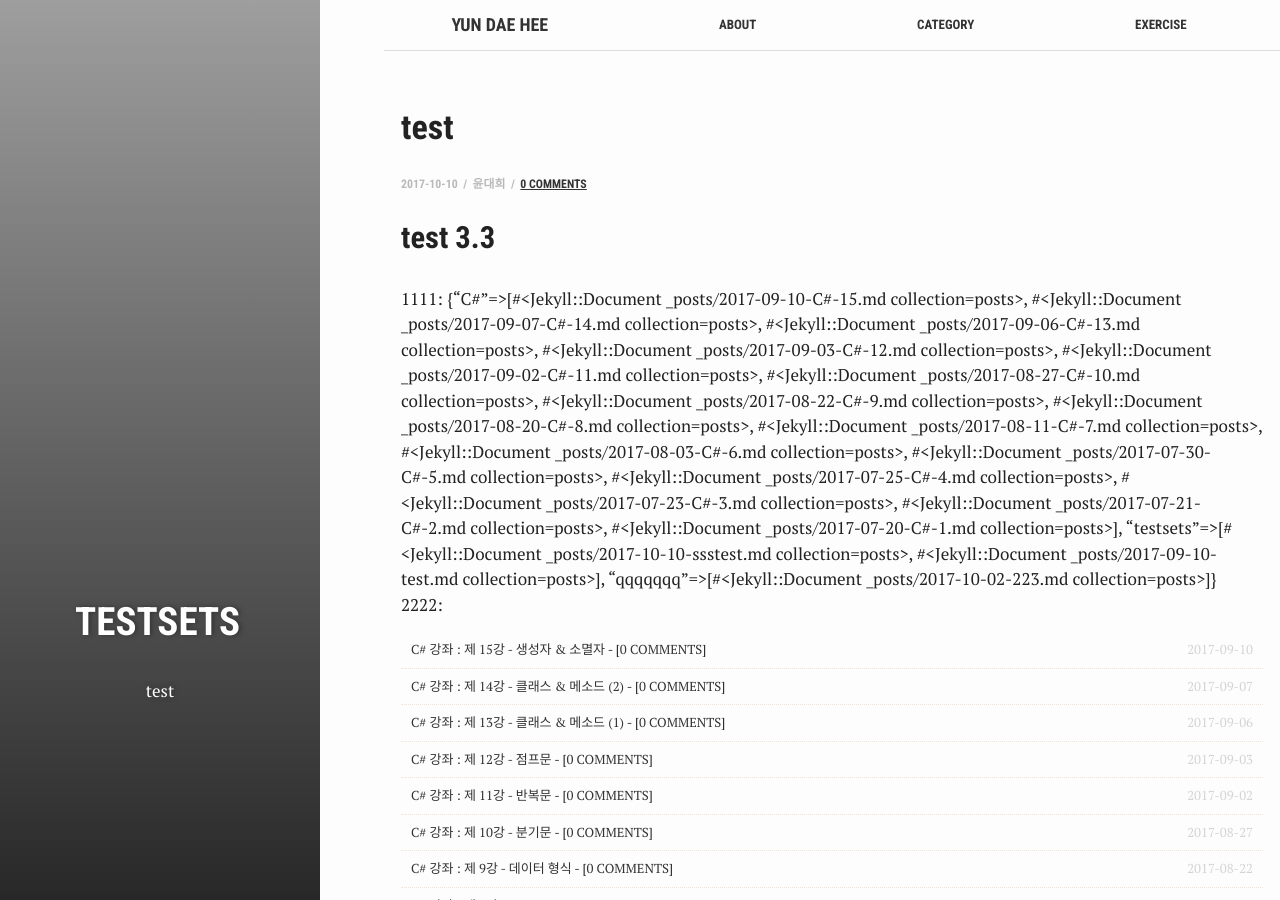
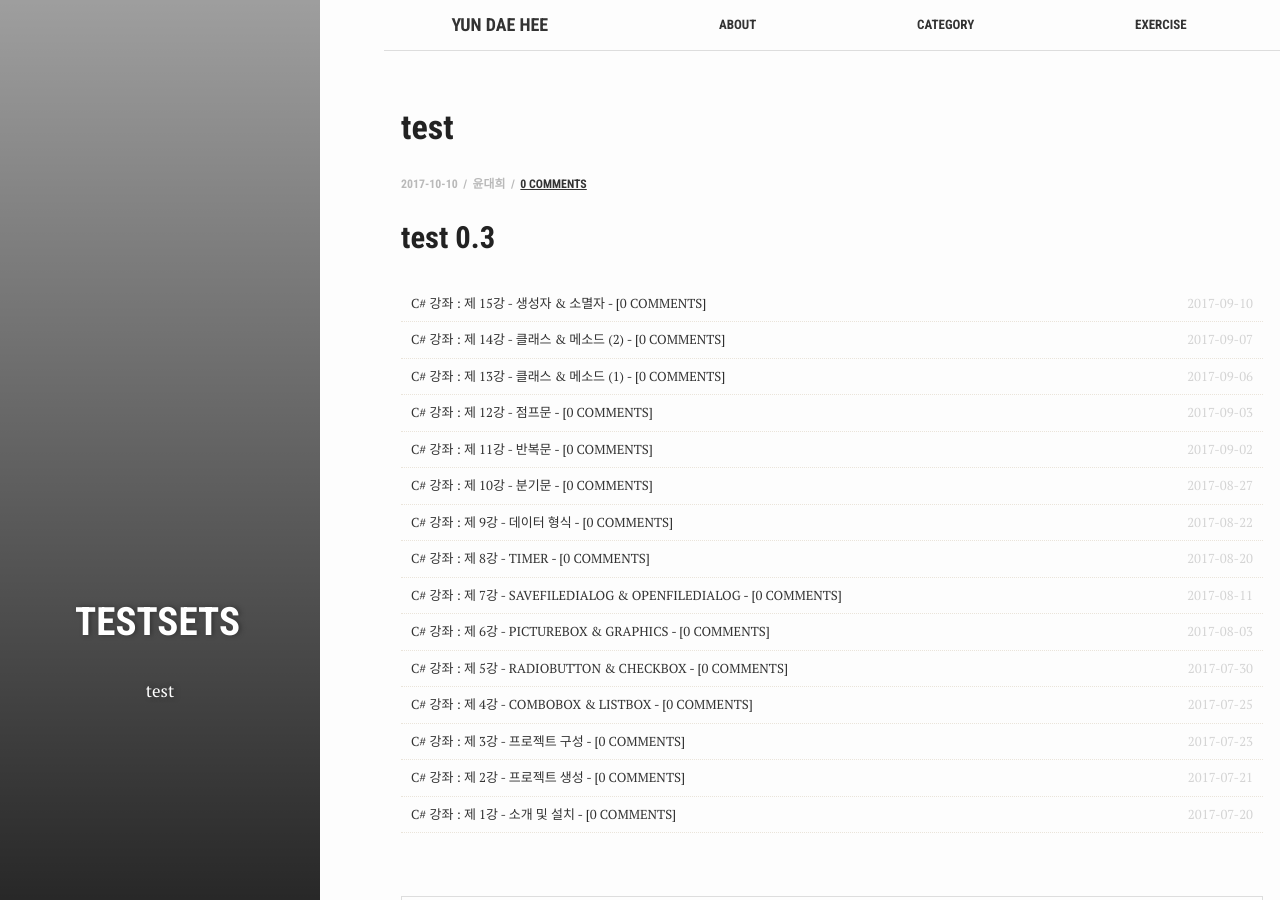
Before and after one commit to test076923/test076923.github.io, a Jekyll site: the page built from _posts/2017-10-10-ssstest.md, in a window 1280 px wide and 900 px high. Built offline with Jekyll 4.4.1, drawn with Linux system fonts in a browser that asks for light colours; comment, search, counter and statistics services are not loaded.

Commit message:
Update 2017-10-10-ssstest.md

```diff
--- a/_posts/2017-10-10-ssstest.md
+++ b/_posts/2017-10-10-ssstest.md
@@ -11,13 +11,21 @@
 author: 윤대희
 ---
 
-## test 3.3 ##
-{% assign ttt = site.tags %}
-{% assign pt = ttt | last %}
+## test 0.3 ##
 
-1111: {{ ttt }}
-<br>
-2222: {{ pt }}
+{% for tag in site.tags %}
+  {% assign qqq = tag | first %}
+  {% assign www = tag | last %}
+
+  {% for www in posts %}
+    {% if post.categories contains "posts" %}
+      {{ qqq }}
+    {% endif %}
+  {% endfor %}
+{% endfor %}
+
+
+
 
 
 {% for tag in site.tags %}
```
